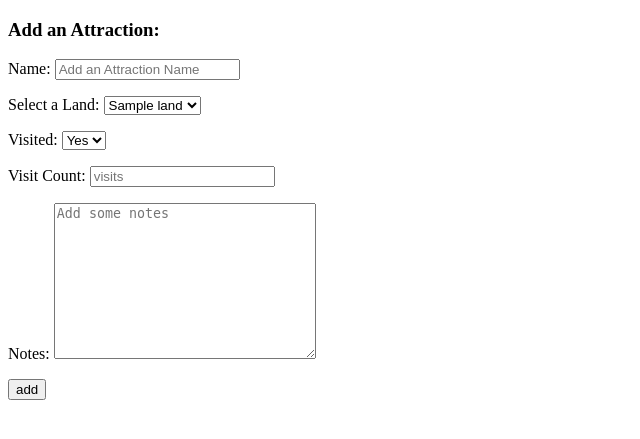
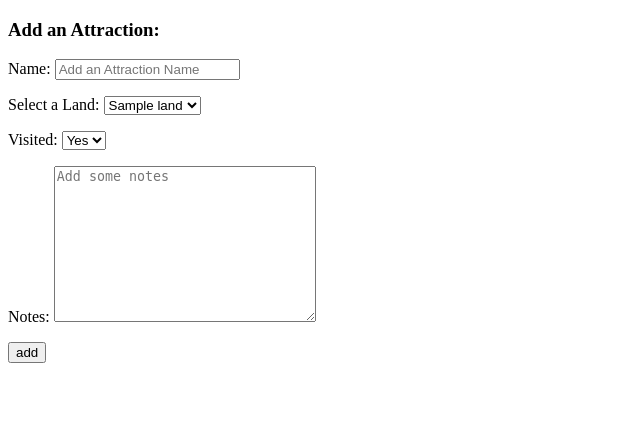
Before and after one commit to ruthierutho/disneyland_bucketlist_python_project, a Flask app: page /attractions/new in a window 1280 px wide. Shown: the part 101-540 px from the top of the page, without its empty margins (0-640 px from the left). Run offline with Flask 2, Linux system fonts and the light colour scheme; a database or web service that is not in the repository returns one stand-in record (values such as "Sample title"); some libraries are stand-ins or nearby versions.

Commit message:
deleted visit_count from html files

```diff
--- a/templates/attractions/edit.html
+++ b/templates/attractions/edit.html
@@ -24,10 +24,6 @@
     </select>
     </p>
     <p>
-    <label for="visit_count">Visit Count:</label>
-        <input type="number" id="visit_count" name="visit_count" value="{{ attraction.visit_count }}"">
-    </p>
-    <p>
     <label for="notes">Notes:</label>
     <textarea name="notes" id="notes" cols="30" rows="10" value="{{ attraction.notes }}">{{ attraction.notes }}</textarea>
     </p>
--- a/templates/attractions/new.html
+++ b/templates/attractions/new.html
@@ -24,10 +24,6 @@
         </select>
         </p>
         <p>
-        <label for="visit_count">Visit Count:</label>
-        <input type="number" id="visit_count" name="visit_count" placeholder="visits">
-        </p>
-        <p>
         <label for="notes">Notes:</label>
         <textarea name="notes" id="notes" cols="30" rows="10" placeholder="Add some notes"></textarea>
         </p>
--- a/templates/attractions/show.html
+++ b/templates/attractions/show.html
@@ -10,7 +10,6 @@
                 -Still to see!
             {% endif %}
         </p>
-        <p>Visits: {{attraction.visit_count}}</p>
         <p>Notes: {{attraction.notes}}</p>
         <p>
         <button><a href="/attractions/{{attraction.id}}/edit">Edit</a></button>
```
